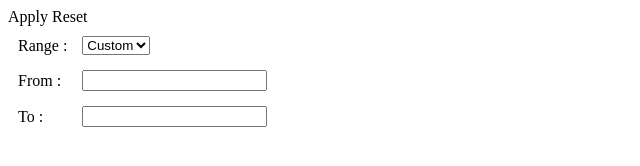
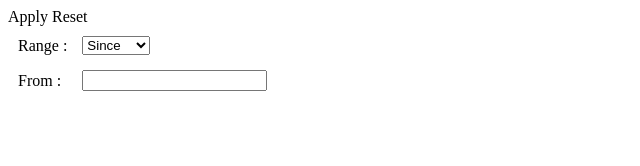
Before and after one commit to tatva5/TrustMasterBI, a plain HTML site: page TrustMasterBI/Common/report.html in a window 1280 px wide. Shown: the whole page, without its empty margins (0-640 px from the left). Drawn offline with Linux system fonts and the light colour scheme.

Commit message:
changes in report page

```diff
--- a/TrustMasterBI/Common/report.html
+++ b/TrustMasterBI/Common/report.html
@@ -7,7 +7,7 @@
 	<body>
 		<div data-role="view" data-title="Report" data-layout="grahicalDataLayout" data-before-show="cleanview" data-show="showchart">
 			<div data-role="popover" id="popover-people" data-popup='{"height": 200, "width": 290}' class="popupContent">
-				<div data-role="view" data-title="Search">
+				<div data-role="view" data-title="Search" id="validateDate" data-before-show="cleanview">
 					<div data-role="header">
 						<div data-role="navbar">
 							<a data-role="button" data-align="left" data-click="closeParentPopover">Apply</a>
@@ -15,26 +15,26 @@
 							<a data-role="button" data-align="right" >Reset</a>
 						</div>
 					</div>
-					<table cellpadding="5px" cellspacing="5px" >
+					<table cellpadding="5px" cellspacing="5px">
 						<tr>
 							<td>Range :</td>
 							<td>
-								<select id="ddlSelect" >
-									<option value="Custom" >Custom</option>
-									<option value="Auto" >Auto</option>
+								<select id="ddlSelect" data-change="onChange">
+									<option value="since" >Since</option>
+									<option value="custom" >Custom</option>
 								</select>
 							</td>
 						</tr>
-						<tr>
+						<tr id="since">
 							<td>From :</td>
 							<td>
-								<input id="datepicker"  />
+								<input id="datepicker" required validationMessage="*"/>
 							</td>
 						</tr>
-						<tr>
+						<tr id="datePickerId" style="display:none">
 							<td>To :</td>
 							<td>
-								<input id="datepicker1" />
+								<input id="datepicker1" required validationMessage="*"/>
 							</td>
 						</tr>
 					</table>
@@ -47,6 +47,11 @@
 					$("#datepicker").kendoDatePicker();
 					$("#datepicker1").kendoDatePicker();
 				});
+				function onChange(e) {
+					$("#datePickerId").hide();
+					if (e.sender.selectedIndex == 1)
+						$("#datePickerId").show();
+				}
 			</script>
 		</div>
 	</body>
```
